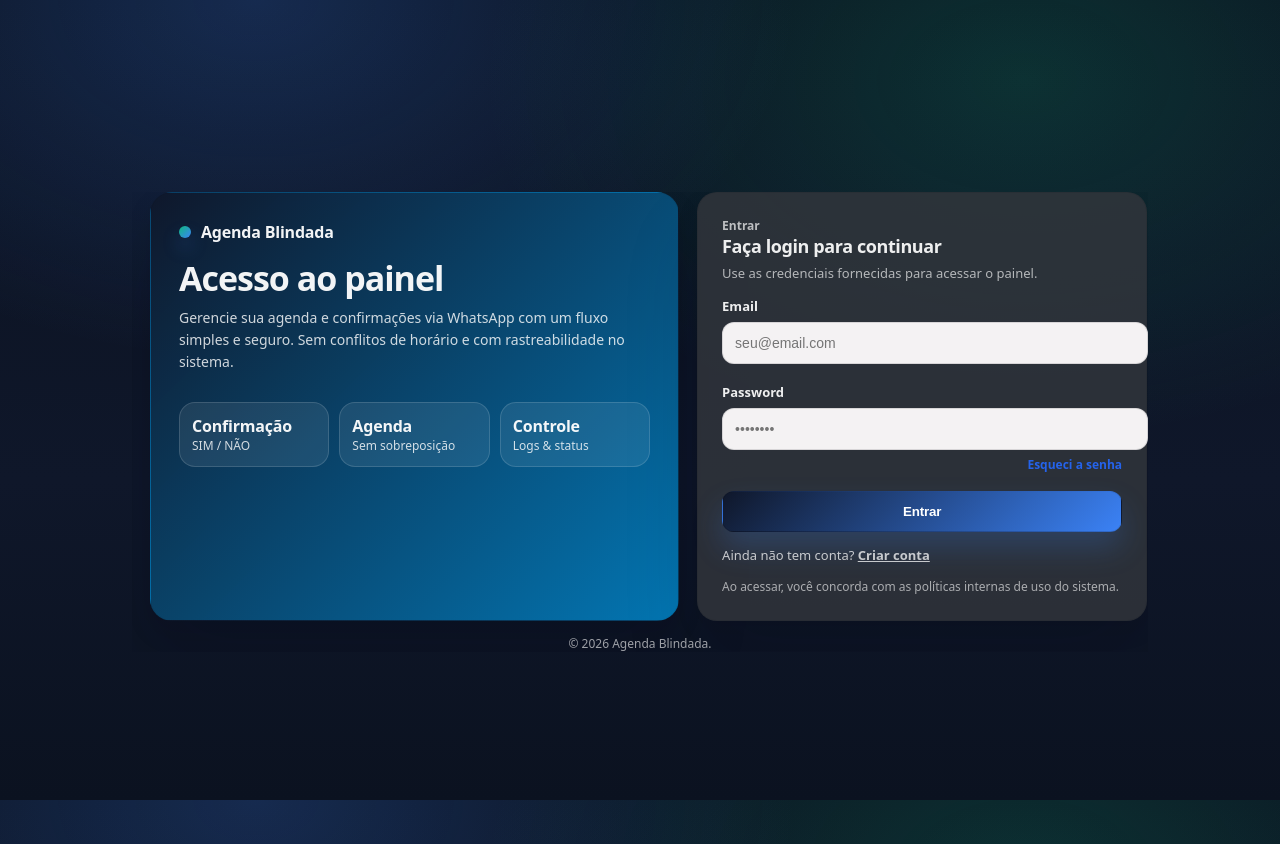
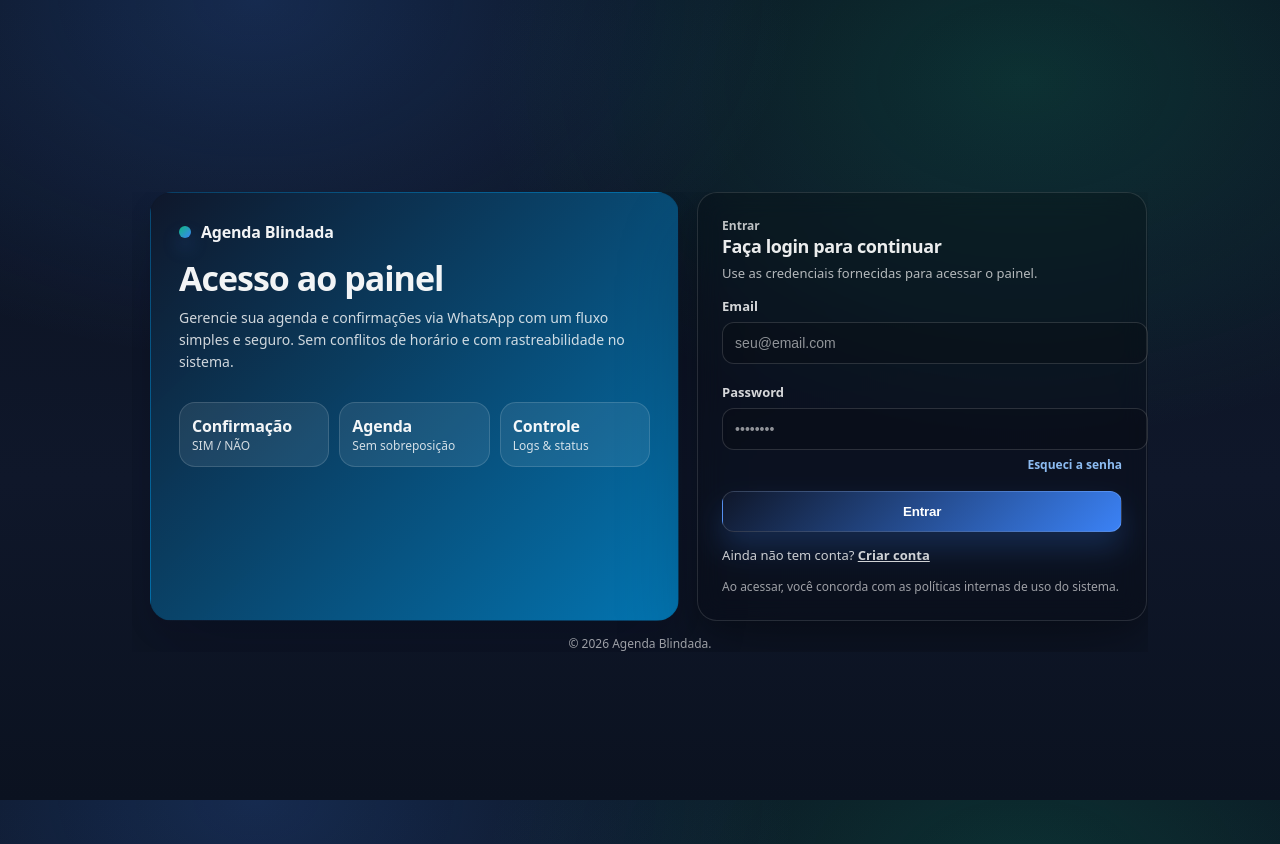
Before and after one commit to carlosleme1978-stack/Agenda-Blindada-MVP, a Next.js app: page /login in a window 1280 px wide. Built offline with nearby package versions, Linux system fonts and the light colour scheme.

Commit message:
acertos dash

```diff
--- a/src/app/dashboard/DashboardClient.tsx
+++ b/src/app/dashboard/DashboardClient.tsx
@@ -154,6 +154,23 @@ export default function DashboardClient({ initial }: { initial: DashboardInitial
     ];
   }, [companyFin]);
 
+  // ✅ Fix UI: nada de “cards brancos” no dashboard.
+  const sectionCard = {
+    borderRadius: 18,
+    border: "1px solid rgba(255,255,255,0.10)",
+    background: "rgba(0,0,0,0.22)",
+    padding: 14,
+    color: "rgba(255,255,255,0.92)",
+    backdropFilter: "blur(10px)",
+  } as const;
+
+  const miniCard = {
+    padding: 12,
+    borderRadius: 14,
+    border: "1px solid rgba(255,255,255,0.10)",
+    background: "rgba(0,0,0,0.16)",
+  } as const;
+
   return (
     <main style={{ minHeight: "100vh", padding: 18, background: mood.pageBg }}>
       <div style={{ maxWidth: 1080, margin: "0 auto" }}>
@@ -241,7 +258,7 @@ export default function DashboardClient({ initial }: { initial: DashboardInitial
         </div>
 
         <div style={{ marginTop: 14, display: "grid", gridTemplateColumns: "1.4fr 0.6fr", gap: 12 }}>
-          <div style={{ borderRadius: 18, border: "1px solid rgba(255,255,255,0.10)", background: "rgba(66, 59, 59, 0.92)", padding: 14 }}>
+          <div style={sectionCard}>
             <div style={{ display: "flex", alignItems: "baseline", justifyContent: "space-between", gap: 12, flexWrap: "wrap" }}>
               <div>
                 <div style={{ fontSize: 12, opacity: 0.7, fontWeight: 900 }}>Métricas</div>
@@ -251,30 +268,30 @@ export default function DashboardClient({ initial }: { initial: DashboardInitial
             </div>
 
             <div style={{ marginTop: 12, display: "grid", gridTemplateColumns: "repeat(5, minmax(0, 1fr))", gap: 10 }}>
-              <div style={{ padding: 12, borderRadius: 14, border: "1px solid rgba(2,6,23,0.08)", background: "rgba(2,6,23,0.02)" }}>
+              <div style={miniCard}>
                 <div style={{ fontSize: 12, opacity: 0.7, fontWeight: 900 }}>Hoje</div>
                 <div style={{ marginTop: 4, fontSize: 20, fontWeight: 950 }}>{loading ? "…" : metrics.todayCount}</div>
               </div>
-              <div style={{ padding: 12, borderRadius: 14, border: "1px solid rgba(2,6,23,0.08)", background: "rgba(2,6,23,0.02)" }}>
+              <div style={miniCard}>
                 <div style={{ fontSize: 12, opacity: 0.7, fontWeight: 900 }}>Semana</div>
                 <div style={{ marginTop: 4, fontSize: 20, fontWeight: 950 }}>{loading ? "…" : metrics.weekCount}</div>
               </div>
-              <div style={{ padding: 12, borderRadius: 14, border: "1px solid rgba(2,6,23,0.08)", background: "rgba(2,6,23,0.02)" }}>
+              <div style={miniCard}>
                 <div style={{ fontSize: 12, opacity: 0.7, fontWeight: 900 }}>Receita hoje</div>
                 <div style={{ marginTop: 4, fontSize: 20, fontWeight: 950 }}>{loading ? "…" : eurFromCents(metrics.todayRevenueCents)}</div>
               </div>
-              <div style={{ padding: 12, borderRadius: 14, border: "1px solid rgba(2,6,23,0.08)", background: "rgba(2,6,23,0.02)" }}>
+              <div style={miniCard}>
                 <div style={{ fontSize: 12, opacity: 0.7, fontWeight: 900 }}>Receita 7d</div>
                 <div style={{ marginTop: 4, fontSize: 20, fontWeight: 950 }}>{loading ? "…" : eurFromCents(metrics.weekRevenueCents)}</div>
               </div>
-              <div style={{ padding: 12, borderRadius: 14, border: "1px solid rgba(2,6,23,0.08)", background: "rgba(2,6,23,0.02)" }}>
+              <div style={miniCard}>
                 <div style={{ fontSize: 12, opacity: 0.7, fontWeight: 900 }}>Cancel. 7d</div>
                 <div style={{ marginTop: 4, fontSize: 20, fontWeight: 950 }}>{loading ? "…" : metrics.cancelWeek}</div>
               </div>
             </div>
 
             <div style={{ marginTop: 14, display: "grid", gridTemplateColumns: "1fr 1fr", gap: 10 }}>
-              <div style={{ padding: 12, borderRadius: 14, border: "1px solid rgba(2,6,23,0.08)", background: "rgba(2,6,23,0.02)" }}>
+              <div style={miniCard}>
                 <div style={{ fontSize: 12, opacity: 0.7, fontWeight: 900 }}>Insights</div>
                 <div style={{ marginTop: 6, display: "grid", gap: 6 }}>
                   {insights.length === 0 ? <div style={{ fontSize: 12, opacity: 0.7 }}>—</div> : null}
@@ -287,7 +304,7 @@ export default function DashboardClient({ initial }: { initial: DashboardInitial
                 </div>
               </div>
 
-              <div style={{ padding: 12, borderRadius: 14, border: "1px solid rgba(2,6,23,0.08)", background: "rgba(2,6,23,0.02)" }}>
+              <div style={miniCard}>
                 <div style={{ fontSize: 12, opacity: 0.7, fontWeight: 900 }}>Top staff (6)</div>
                 <div style={{ marginTop: 8, display: "grid", gap: 6 }}>
                   {staffPerf.length === 0 ? <div style={{ fontSize: 12, opacity: 0.7 }}>—</div> : null}
@@ -304,17 +321,17 @@ export default function DashboardClient({ initial }: { initial: DashboardInitial
             </div>
 
             <div style={{ marginTop: 12, display: "flex", gap: 10, flexWrap: "wrap" }}>
-              <Link href="/dashboard/agenda" style={{ textDecoration: "none", fontWeight: 900 }}>
+              <Link href="/dashboard/agenda" style={{ textDecoration: "none", fontWeight: 900, color: "rgba(255,255,255,0.92)" }}>
                 Abrir agenda empresa →
               </Link>
               <span style={{ opacity: 0.35 }}>•</span>
-              <Link href="/dashboard/crm" style={{ textDecoration: "none", fontWeight: 900 }}>
+              <Link href="/dashboard/crm" style={{ textDecoration: "none", fontWeight: 900, color: "rgba(255,255,255,0.92)" }}>
                 Ver CRM →
               </Link>
             </div>
           </div>
 
-          <div style={{ borderRadius: 18, border: "1px solid rgba(255,255,255,0.10)", background: "rgba(255,255,255,0.92)", padding: 14 }}>
+          <div style={sectionCard}>
             <div style={{ fontSize: 12, opacity: 0.7, fontWeight: 900 }}>Heatmap (28 dias)</div>
             <div style={{ marginTop: 6, fontSize: 16, fontWeight: 950, letterSpacing: -0.3 }}>Força por dia</div>
 
@@ -325,7 +342,7 @@ export default function DashboardClient({ initial }: { initial: DashboardInitial
                 return (
                   <div key={d.day} style={{ display: "grid", gridTemplateColumns: "46px 1fr 44px", gap: 10, alignItems: "center" }}>
                     <div style={{ fontSize: 12, fontWeight: 900 }}>{d.day}</div>
-                    <div style={{ height: 10, borderRadius: 999, background: "rgba(2,6,23,0.08)", overflow: "hidden" }}>
+                    <div style={{ height: 10, borderRadius: 999, background: "rgba(255,255,255,0.10)", overflow: "hidden" }}>
                       <div style={{ width: `${pct}%`, height: "100%", background: "rgba(59,130,246,0.55)" }} />
                     </div>
                     <div style={{ fontSize: 12, fontWeight: 900, textAlign: "right" }}>{d.count}</div>
--- a/src/app/login/page.tsx
+++ b/src/app/login/page.tsx
@@ -16,12 +16,14 @@ export default function Login() {
     () => ({
       width: "100%",
       maxWidth: 400,
-      background: "rgba(51, 54, 60, 0.82)",
-      border: "1px solid rgba(2,6,23,0.08)",
+      background: "rgba(0,0,0,0.22)",
+      border: "1px solid rgba(255,255,255,0.12)",
       borderRadius: 20,
       boxShadow:
-        "0 40px 80px rgba(2,6,23,0.12), 0 10px 24px rgba(1, 3, 9, 0.08)",
+        "0 40px 80px rgba(0,0,0,0.25), 0 10px 24px rgba(0,0,0,0.18)",
       padding: 24,
+      color: "rgba(255,255,255,0.92)",
+      backdropFilter: "blur(12px)",
     }),
     []
   );
@@ -30,17 +32,18 @@ export default function Login() {
     width: "100%",
     padding: "12px 12px",
     borderRadius: 12,
-    border: "1px solid rgba(2, 6, 23, 0.12)",
+    border: "1px solid rgba(255,255,255,0.14)",
     outline: "none",
     fontSize: 14,
-    background: "rgba(255, 253, 253, 0.95)",
+    background: "rgba(0,0,0,0.18)",
+    color: "rgba(255,255,255,0.92)",
   } as const;
 
   const buttonStyle = {
     width: "100%",
     padding: "12px 14px",
     borderRadius: 12,
-    border: "1px solid rgba(2, 6, 23, 0.10)",
+    border: "1px solid rgba(255,255,255,0.14)",
     cursor: "pointer",
     fontWeight: 800,
     letterSpacing: -0.2,
@@ -143,20 +146,20 @@ export default function Login() {
           {/* Right: Login form */}
           <div className="loginCard" style={cardStyle}>
             <div style={{ marginBottom: 12 }}>
-              <div style={{ fontSize: 12, opacity: 0.75, fontWeight: 800 }}>
+              <div style={{ fontSize: 12, opacity: 0.8, fontWeight: 800 }}>
                 Entrar
               </div>
               <div style={{ fontSize: 18, fontWeight: 900, letterSpacing: -0.4 }}>
                 Faça login para continuar
               </div>
-              <div style={{ marginTop: 6, fontSize: 13, opacity: 0.7 }}>
+              <div style={{ marginTop: 6, fontSize: 13, opacity: 0.75 }}>
                 Use as credenciais fornecidas para acessar o painel.
               </div>
             </div>
 
            <form onSubmit={onSubmit}>
   {/* EMAIL */}
-  <label style={{ fontSize: 13, fontWeight: 800 }}>Email</label>
+  <label style={{ fontSize: 13, fontWeight: 800, opacity: 0.9 }}>Email</label>
   <input
     style={{ ...inputStyle, marginTop: 6 }}
     value={email}
@@ -168,7 +171,7 @@ export default function Login() {
   <div style={{ height: 16 }} />
 
   {/* PASSWORD */}
-  <label style={{ fontSize: 13, fontWeight: 800 }}>Password</label>
+  <label style={{ fontSize: 13, fontWeight: 800, opacity: 0.9 }}>Password</label>
   <input
     type="password"
     style={{ ...inputStyle, marginTop: 6 }}
@@ -191,7 +194,7 @@ export default function Login() {
       style={{
         fontSize: 12,
         fontWeight: 600,
-        color: "#2563eb",
+        color: "rgba(147,197,253,0.95)",
         textDecoration: "none",
       }}
     >
@@ -219,9 +222,9 @@ export default function Login() {
       style={{
         marginTop: 14,
         marginBottom: 0,
-        color: "#b91c1c",
-        background: "rgba(185, 28, 28, 0.07)",
-        border: "1px solid rgba(185, 28, 28, 0.18)",
+        color: "rgba(254, 202, 202, 0.95)",
+        background: "rgba(185, 28, 28, 0.16)",
+        border: "1px solid rgba(185, 28, 28, 0.28)",
         padding: "10px 12px",
         borderRadius: 12,
         fontSize: 13,
@@ -232,8 +235,8 @@ export default function Login() {
   )}
 </form>
 
-            <div style={{ marginTop: 14, fontSize: 13, opacity: 0.8 }}>
-              Ainda não tem conta? <a href="/signup" style={{ fontWeight: 900 }}>Criar conta</a>
+            <div style={{ marginTop: 14, fontSize: 13, opacity: 0.85 }}>
+              Ainda não tem conta? <a href="/signup" style={{ fontWeight: 900, color: "rgba(255,255,255,0.95)" }}>Criar conta</a>
             </div>
 
 <div style={{ marginTop: 14, fontSize: 12, opacity: 0.65, lineHeight: 1.5 }}>
@@ -302,6 +305,10 @@ export default function Login() {
           word-break: break-word;
         }
 
+        .loginCard :global(input::placeholder) {
+          color: rgba(255, 255, 255, 0.55);
+        }
+
         .msg {
           overflow-wrap: anywhere;
           word-break: break-word;
```
